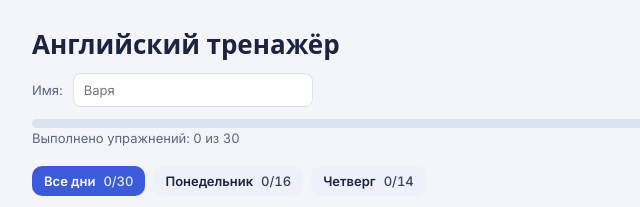
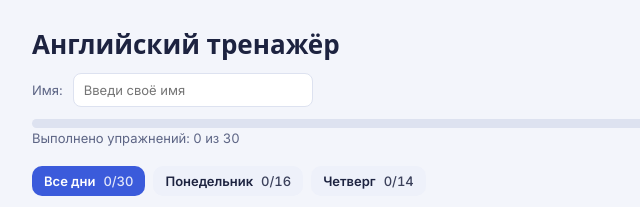
Before and after one commit to kristinarodionova2005-source/english-train, a plain HTML site: page index.html in a window 1280 px wide. Shown: the top 207 px of the page, 244-884 px from the left. Drawn offline with nearby package versions, Linux system fonts and the light colour scheme.

Commit message:
Add files via upload

```diff
--- a/index.html
+++ b/index.html
@@ -126,7 +126,7 @@ body.pdfmode { --bg: #ffffff; --card: #ffffff; --ink: #1d2340; --muted: #5d6585;
 <div class="wrap">
   <div class="top">
     <h1>Английский тренажёр</h1>
-    <div class="who"><label for="name">Имя:</label><input id="name" type="text" placeholder="Варя" autocomplete="off"></div>
+    <div class="who"><label for="name">Имя:</label><input id="name" type="text" placeholder="Введи своё имя" autocomplete="off"></div>
     <div>
       <div class="meter" role="progressbar" aria-label="Прогресс" aria-valuemin="0" aria-valuemax="100" id="mbar"><i id="mfill"></i></div>
       <div class="meter-label"><span id="mtxt"></span><span id="mpts"></span></div>
```
